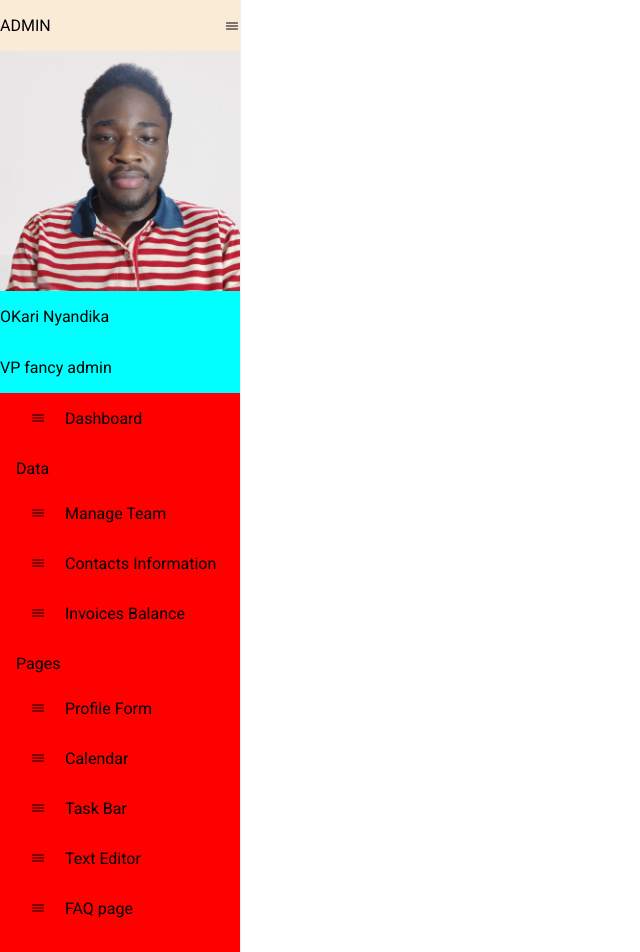
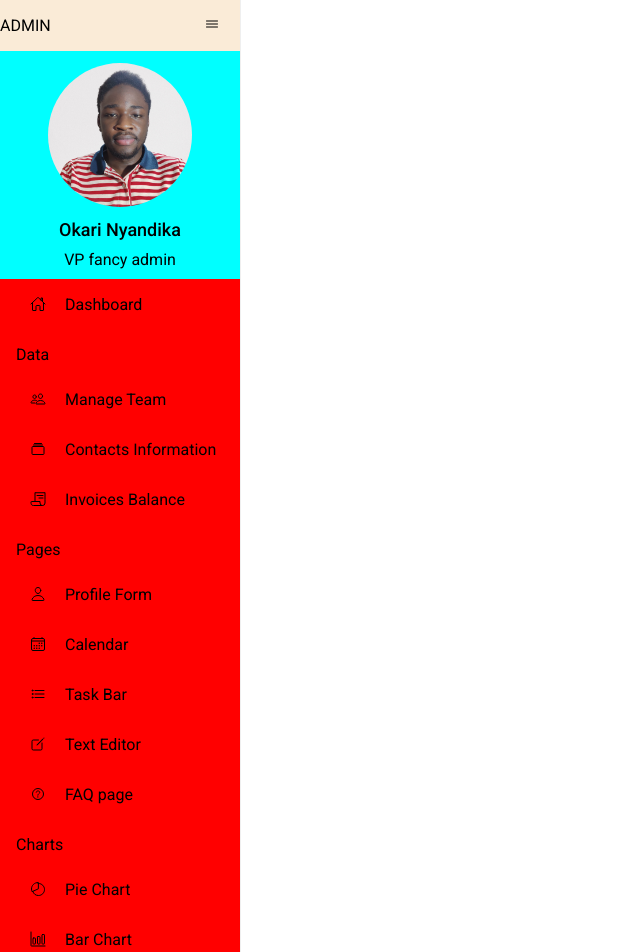
Before and after one commit to 2004-okari/DASHBOARD, a React (Create React App) app: page / in a window 1280 px wide. Shown: the top 952 px of the page, without its empty margins (0-640 px from the left). Built offline with nearby package versions, Linux system fonts and the light colour scheme.

Commit message:
Added icons

```diff
--- a/src/assets/styling/global.css
+++ b/src/assets/styling/global.css
@@ -15,11 +15,40 @@
     justify-content: space-between;
   }
 
+  .admin-menu {
+    margin: 0;
+    padding: 0;
+    display: flex;
+    flex-direction: row;
+    align-items: center;
+    width: 100%;
+    min-width: 80px;
+  }
+
   .profile-section {
     background-color: aqua;
     display: flex;
     flex-direction: column;
     justify-content: center;
+    align-items: center;
+    .profile-pic {
+      margin: 12px 0;
+      width: 60%;
+      aspect-ratio: 1;
+      border-radius: 50%;
+    }
+    .profile-name {
+      margin: 0;
+      padding: 0;
+      font-weight: 500;
+      font-size: 18px;
+    }
+    .profile-role {
+      margin: 0;
+      padding: 0;
+      margin: 10px;
+      font-weight: 400;
+    }
   }
     .nav-item {
       margin: 16px 0 10px 16px;
--- a/src/screens/global/Sidebar.jsx
+++ b/src/screens/global/Sidebar.jsx
@@ -1,7 +1,7 @@
 import React, { useState } from 'react';
 import { Sidebar as SideSec, Menu, MenuItem } from 'react-pro-sidebar';
 import { Link } from 'react-router-dom';
-import { IoMenuOutline } from 'react-icons/io5';
+import { IoMenuOutline, IoHomeOutline, IoPeopleOutline, IoAlbumsOutline, IoReceiptOutline, IoPersonOutline, IoCalendarOutline, IoListOutline, IoCreateOutline, IoHelpCircleOutline, IoPieChartOutline, IoBarChartOutline, IoTrendingUpOutline, IoMapOutline } from 'react-icons/io5';
 import pic from '../../assets/images/pic-001.png';
 import '../../assets/styling/global.css';
 
@@ -11,13 +11,22 @@ function Sidebar() {
   return (
     <SideSec width="240px" collapsed={isCollapsed} backgroundColor="#5672832" transitionDuration={1200} className="section-1">
       <div className="admin-menu">
-        <p>ADMIN</p>
-        <IoMenuOutline onClick={() => setIsCollapsed(!isCollapsed)} />
+        {!isCollapsed ? <p>ADMIN</p> : null }
+        <Menu>
+          <MenuItem>
+            <IoMenuOutline className="ham-icon" onClick={() => setIsCollapsed(!isCollapsed)} />
+          </MenuItem>
+        </Menu>
       </div>
       <div className="profile-section">
         <img className="profile-pic" src={pic} alt="Profile" />
-        <p className="profile-name">OKari Nyandika</p>
-        <p className="profile-role">VP fancy admin</p>
+        {!isCollapsed ? (
+          <>
+            <p className="profile-name">Okari Nyandika</p>
+            <p className="profile-role">VP fancy admin</p>
+          </>
+        ) : null}
+
       </div>
       <Menu
         menuItemStyles={{
@@ -31,24 +40,24 @@ function Sidebar() {
           },
         }}
       >
-        <MenuItem icon={<IoMenuOutline />} component={<Link to="/dashboard" />}> Dashboard</MenuItem>
+        <MenuItem icon={<IoHomeOutline />} component={<Link to="/dashboard" />}> Dashboard</MenuItem>
         <p className="nav-item">Data</p>
-        <MenuItem icon={<IoMenuOutline />} component={<Link to="/manage" />}>Manage Team</MenuItem>
-        <MenuItem icon={<IoMenuOutline />} component={<Link to="/contact" />}>
+        <MenuItem icon={<IoPeopleOutline />} component={<Link to="/manage" />}>Manage Team</MenuItem>
+        <MenuItem icon={<IoAlbumsOutline />} component={<Link to="/contact" />}>
           Contacts Information
         </MenuItem>
-        <MenuItem icon={<IoMenuOutline />} component={<Link to="/invoice" />}>Invoices Balance</MenuItem>
+        <MenuItem icon={<IoReceiptOutline />} component={<Link to="/invoice" />}>Invoices Balance</MenuItem>
         <p className="nav-item">Pages</p>
-        <MenuItem icon={<IoMenuOutline />} component={<Link to="/profile" />}>Profile Form</MenuItem>
-        <MenuItem icon={<IoMenuOutline />} component={<Link to="/calendar" />}>Calendar</MenuItem>
-        <MenuItem icon={<IoMenuOutline />} component={<Link to="/task" />}>Task Bar</MenuItem>
-        <MenuItem icon={<IoMenuOutline />} component={<Link to="/text" />}>Text Editor</MenuItem>
-        <MenuItem icon={<IoMenuOutline />} component={<Link to="/faq" />}>FAQ page</MenuItem>
+        <MenuItem icon={<IoPersonOutline />} component={<Link to="/profile" />}>Profile Form</MenuItem>
+        <MenuItem icon={<IoCalendarOutline />} component={<Link to="/calendar" />}>Calendar</MenuItem>
+        <MenuItem icon={<IoListOutline />} component={<Link to="/task" />}>Task Bar</MenuItem>
+        <MenuItem icon={<IoCreateOutline />} component={<Link to="/text" />}>Text Editor</MenuItem>
+        <MenuItem icon={<IoHelpCircleOutline />} component={<Link to="/faq" />}>FAQ page</MenuItem>
         <p className="nav-item">Charts</p>
-        <MenuItem icon={<IoMenuOutline />} component={<Link to="/pie" />}>Pie Chart</MenuItem>
-        <MenuItem icon={<IoMenuOutline />} component={<Link to="/bar" />}>Bar Chart</MenuItem>
-        <MenuItem icon={<IoMenuOutline />} component={<Link to="/line" />}>Line Chart</MenuItem>
-        <MenuItem icon={<IoMenuOutline />} component={<Link to="/geography" />}>
+        <MenuItem icon={<IoPieChartOutline />} component={<Link to="/pie" />}>Pie Chart</MenuItem>
+        <MenuItem icon={<IoBarChartOutline />} component={<Link to="/bar" />}>Bar Chart</MenuItem>
+        <MenuItem icon={<IoTrendingUpOutline />} component={<Link to="/line" />}>Line Chart</MenuItem>
+        <MenuItem icon={<IoMapOutline />} component={<Link to="/geography" />}>
           Geography Chart
         </MenuItem>
       </Menu>
```
